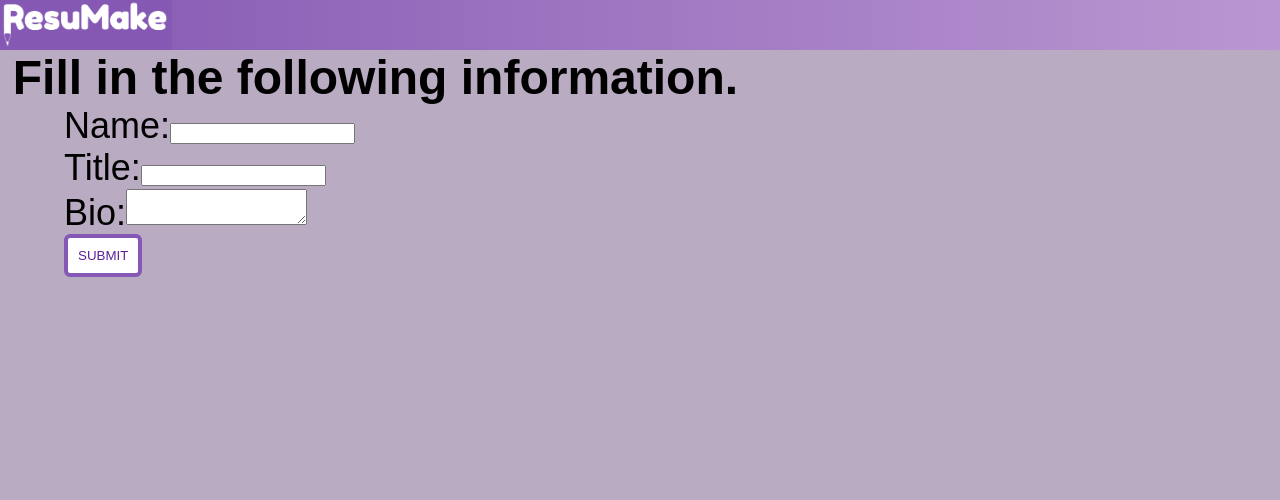
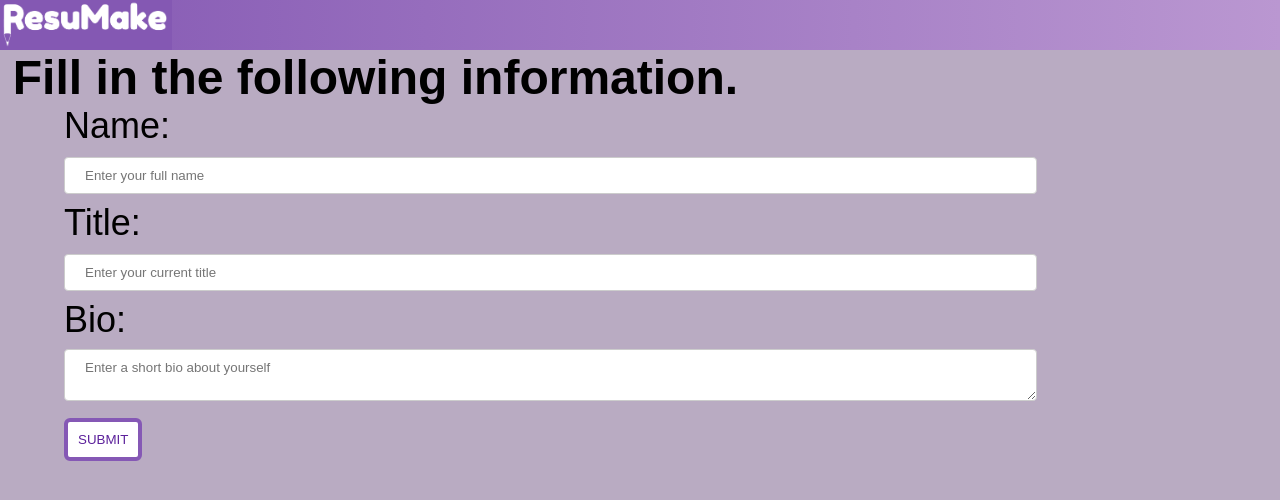
Before and after one commit to kevinb5617/ResuMake, a React (Create React App) app in the folder app/: page /info-input in a window 1280 px wide. Shown: the top 500 px of the page. Built offline with nearby package versions, Linux system fonts and the light colour scheme.

Commit message:
fixed styling

```diff
--- a/app/src/components/InfoInput/InfoInput.jsx
+++ b/app/src/components/InfoInput/InfoInput.jsx
@@ -20,16 +20,25 @@ const InfoInput = () => (
       Fill in the following information.
     </h2>
     <form className={classes.container} id="about-me">
-      <span className={classes.pageLabel}>Name: </span>
-      <input type="text" name="name" />
+      <label htmlFor="name">
+        <span className={classes.pageLabel}>Name:</span>
+        <br />
+        <input type="text" name="name" placeholder="Enter your full name" />
+      </label>
       <br />
 
-      <span className={classes.pageLabel}>Title: </span>
-      <input type="text" name="title" />
+      <label htmlFor="title">
+        <span className={classes.pageLabel}>Title:</span>
+        <br />
+        <input type="text" name="title" placeholder="Enter your current title" />
+      </label>
       <br />
 
-      <span className={classes.pageLabel}>Bio: </span>
-      <textarea name="bio" />
+      <label htmlFor="bio">
+        <span className={classes.pageLabel}>Bio:</span>
+        <br />
+        <textarea name="bio" placeholder="Enter a short bio about yourself" />
+      </label>
       <br />
 
       <button type="button" className={classes.SubmitBtn}>
--- a/app/src/components/InfoInput/InfoInput.module.css
+++ b/app/src/components/InfoInput/InfoInput.module.css
@@ -18,30 +18,22 @@ h2 {
     width: 95%;
 }
 
+.container input[type=text], textarea {
+  width: 80%;
+  padding: 10px 20px;
+  margin: 8px 0;
+  display: inline-block;
+  border: 1px solid #ccc;
+  border-radius: 4px;
+  box-sizing: border-box;
+}
+
 .pageLabel {
     display: inline-block;
 }
 
-.pageItem {
-    position: relative;
-    display: block;
-    padding-left: 35px;
-    margin-bottom: 15px;
-    cursor: pointer;
-    -webkit-user-select: none;
-    -moz-user-select: none;
-    -ms-user-select: none;
-    user-select: none;
-    width: -moz-fit-content;
-    width: fit-content;
-}
-
-.pageItem input {
-    position: absolute;
-    opacity: 0;
-    cursor: pointer;
-    height: 0;
-    width: 0;
+.container textarea {
+  font-family: Oswald, sans-serif;
 }
 
 .SubmitBtn{
```
